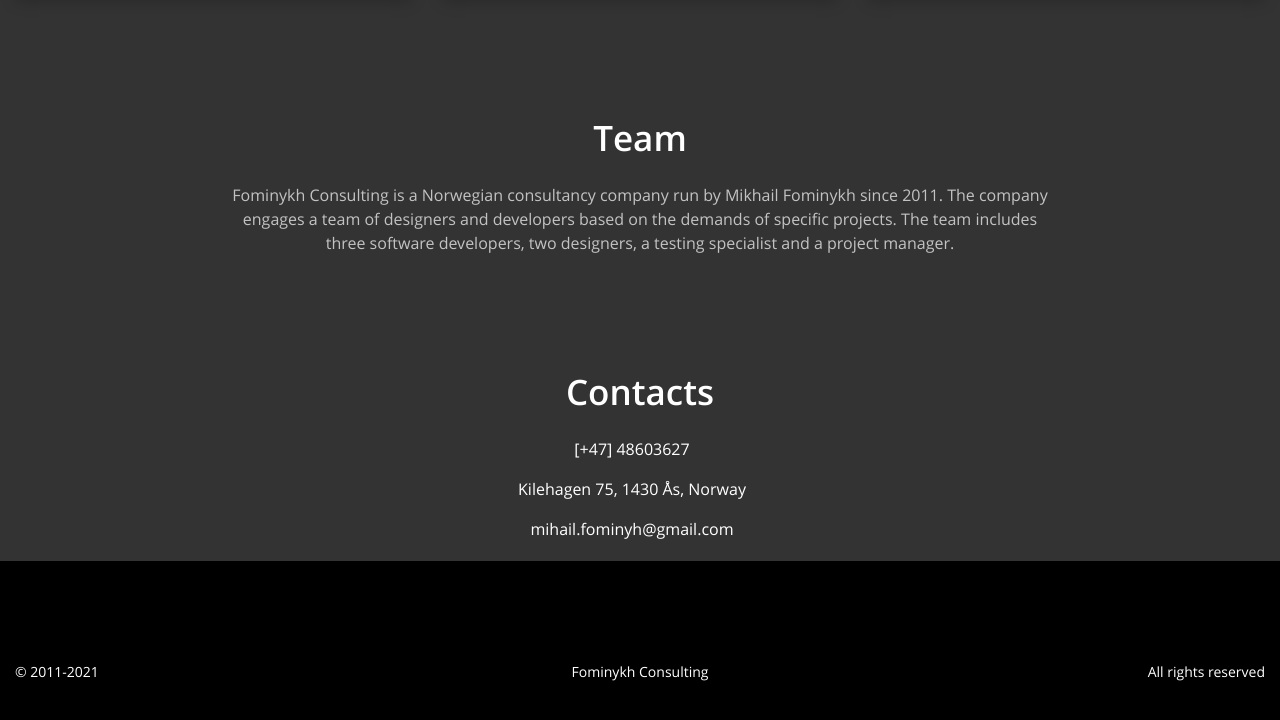
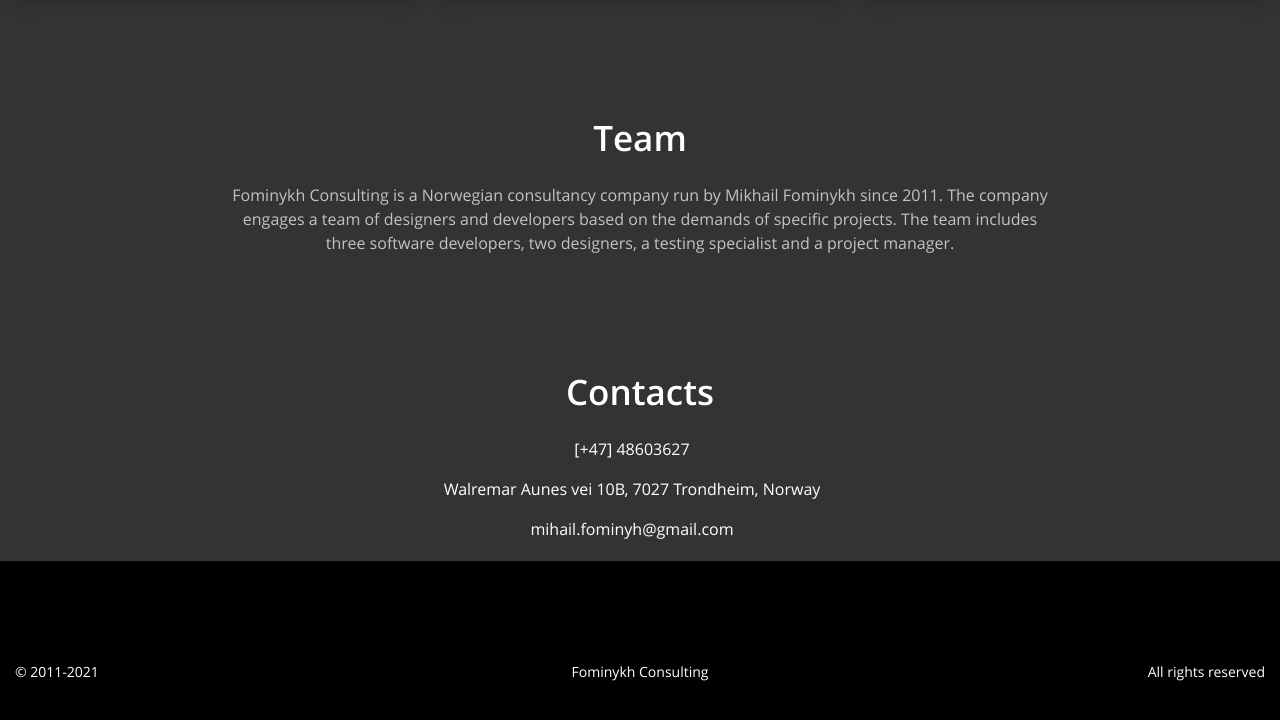
Before and after one commit to fominykh/consulting, a plain HTML site: page index.html in a window 1280 px wide. Shown: the part 975-1695 px from the top of the page. Drawn offline with nearby package versions, Linux system fonts and the light colour scheme.

Commit message:
Update index.html

```diff
--- a/index.html
+++ b/index.html
@@ -109,7 +109,7 @@
             <h3 class="sec_title text-center">Contacts</h3>
                 <div class="d-flex flex-column align-items-center mt-4">
                     <p class="header_phone mr-3"><i class="fas fa-phone"></i>[+47] 48603627</p>
-                    <p class="header_phone mr-3"><i class="fas fa-phone"></i>Kilehagen 75, 1430 Ås, Norway</p>
+                    <p class="header_phone mr-3"><i class="fas fa-phone"></i>Walremar Aunes vei 10B, 7027 Trondheim, Norway</p>
                     <a href="mailto:mihail.fominyh@gmail.com" class="header_mail mr-3"><i class="fas fa-envelope"></i> mihail.fominyh@gmail.com</a>
                 </div>
         </div>
```
